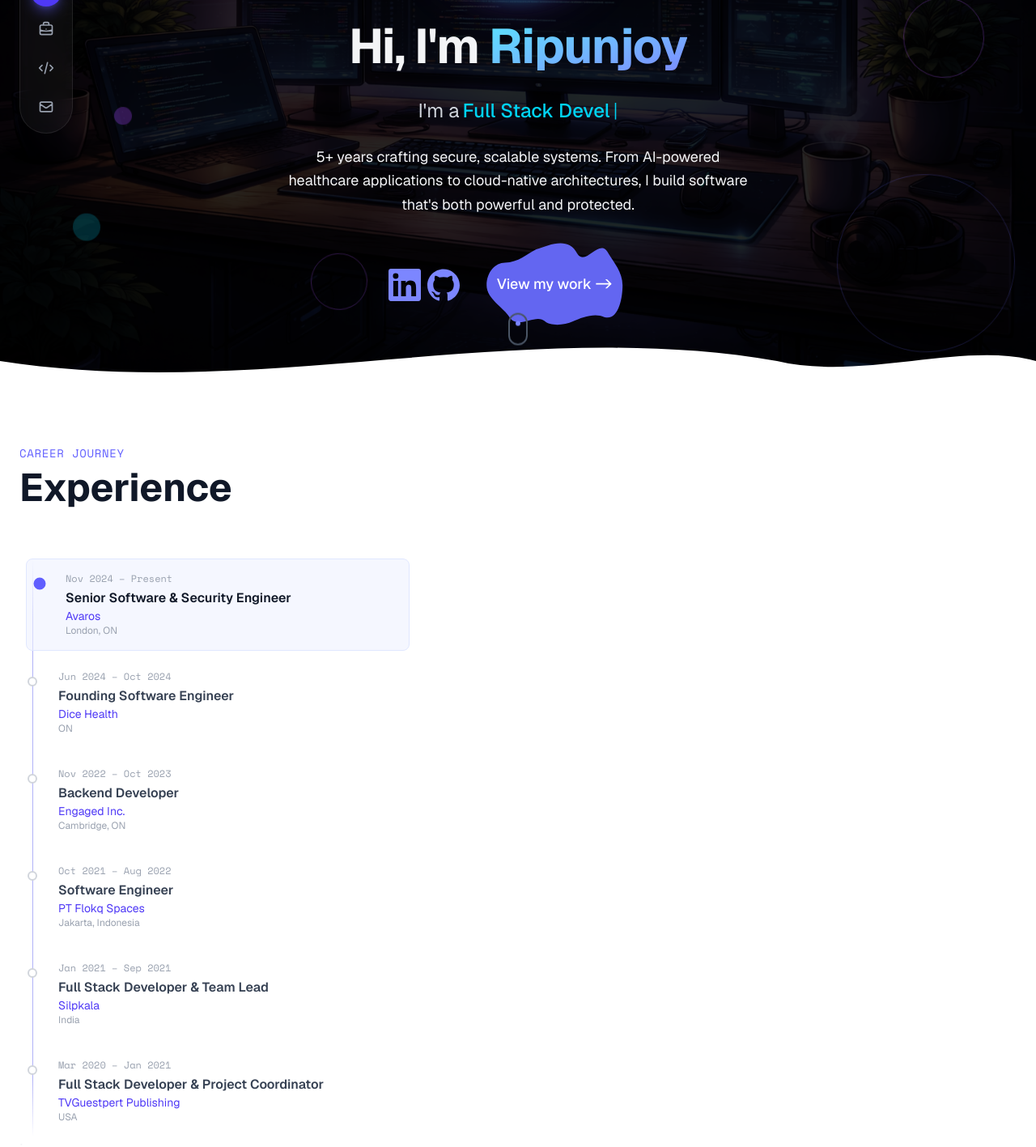
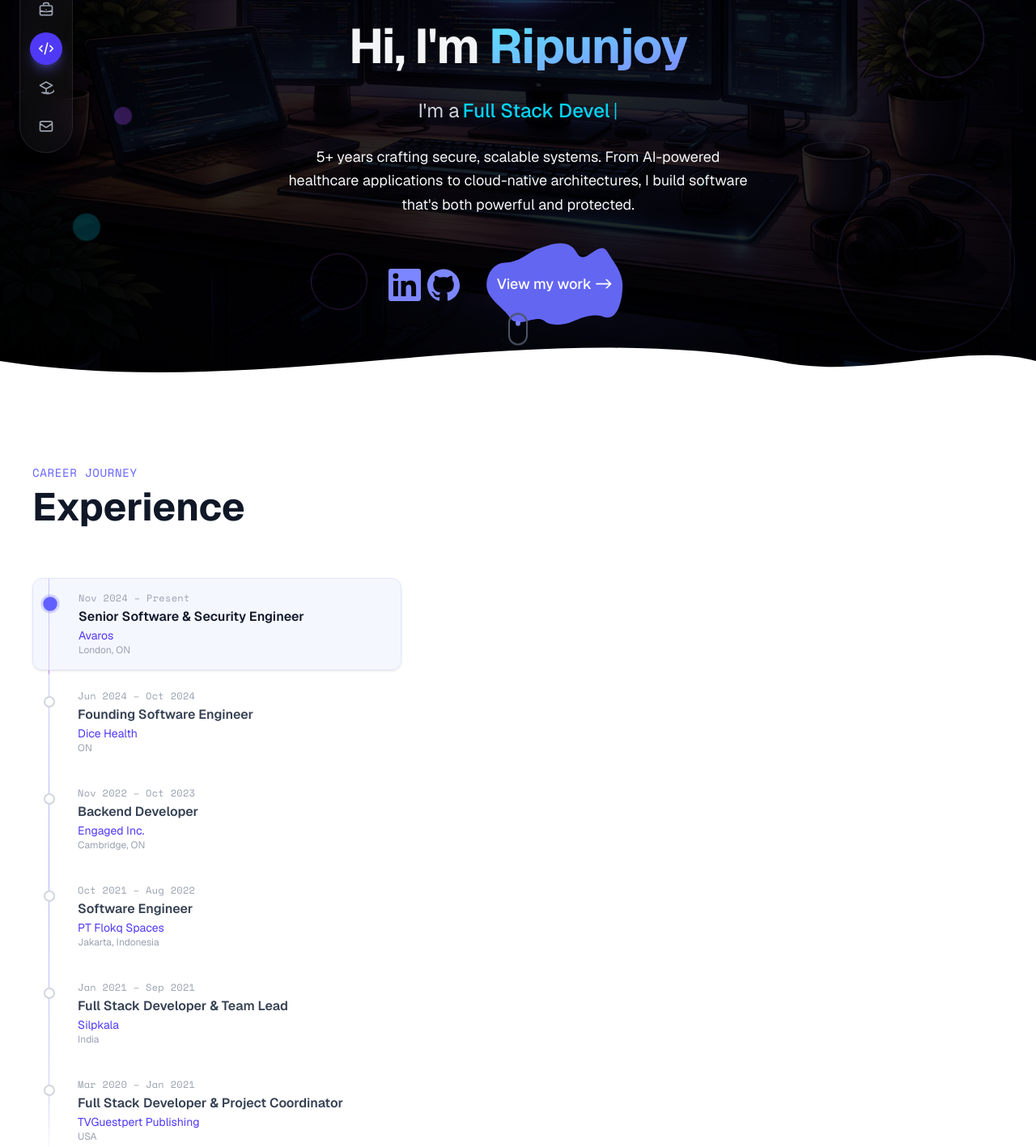
Before and after one commit to ronnie-1947/portfolio, a Next.js app: page / in a window 1280 px wide. Shown: the part 340-1757 px from the top of the page at 81% size. Built offline with nearby package versions, Linux system fonts and the light colour scheme.

Commit message:
Finished education section

```diff
--- a/src/app/components/ExperienceSection.tsx
+++ b/src/app/components/ExperienceSection.tsx
@@ -1,5 +1,4 @@
 import ExperienceClient from "./client/ExperienceClient";
-import WaveMask from "./ui/WaveMask";
 
 export type Experience = {
   id: number;
@@ -18,8 +17,5 @@ export default function ExperienceSection({
   experiences: Experience[];
   theme?: "dark" | "light";
 }) {
-  return <>
-  <ExperienceClient experiences={experiences} theme={theme} />;
-  <WaveMask variant="light-to-dark" />
-  </>
+  return <ExperienceClient experiences={experiences} theme={theme} />;
 }
--- a/src/app/components/Navbar.tsx
+++ b/src/app/components/Navbar.tsx
@@ -31,6 +31,15 @@ const navItems = [
     ),
   },
   {
+    id: "education",
+    label: "Education",
+    icon: (
+      <svg className="w-5 h-5" fill="none" stroke="currentColor" viewBox="0 0 24 24">
+        <path strokeLinecap="round" strokeLinejoin="round" strokeWidth={2} d="M12 14l9-5-9-5-9 5 9 5zm0 0l6.16-3.422a12.083 12.083 0 01.665-.33m6.843 3.752A12.066 12.066 0 0112 21c-2.132 0-4.15-.523-6.003-1.434M12 14v7m0 0l3.16-1.623M12 21l-3.16-1.623" />
+      </svg>
+    ),
+  },
+  {
     id: "contact",
     label: "Contact",
     icon: (
@@ -53,23 +62,24 @@ export default function Navbar() {
   };
 
   useEffect(() => {
-    const sections = navItems
-      .map((item) => document.getElementById(item.id))
-      .filter(Boolean) as HTMLElement[];
+    const handleScroll = () => {
+      const sections = navItems
+        .map((item) => document.getElementById(item.id))
+        .filter(Boolean) as HTMLElement[];
 
-    const observer = new IntersectionObserver(
-      (entries) => {
-        entries.forEach((entry) => {
-          if (entry.isIntersecting) {
-            setActive(entry.target.id);
-          }
-        });
-      },
-      { rootMargin: "-40% 0px -55% 0px" }
-    );
+      const scrollY = window.scrollY + window.innerHeight * 0.4;
 
-    sections.forEach((section) => observer.observe(section));
-    return () => observer.disconnect();
+      for (let i = sections.length - 1; i >= 0; i--) {
+        if (sections[i].offsetTop <= scrollY) {
+          setActive(sections[i].id);
+          return;
+        }
+      }
+    };
+
+    window.addEventListener("scroll", handleScroll, { passive: true });
+    handleScroll();
+    return () => window.removeEventListener("scroll", handleScroll);
   }, []);
 
   return (
--- a/src/app/components/client/ExperienceClient.tsx
+++ b/src/app/components/client/ExperienceClient.tsx
@@ -14,9 +14,9 @@ export default function ExperienceClient({
   const [selectedExp, setSelectedExp] = useState<Experience>(experiences[0]);
   const [mobileOpen, setMobileOpen] = useState(false);
   const isLight = theme === "light";
+
   const handlePointerEnter = useCallback(
     (exp: Experience, e: React.PointerEvent) => {
-      // Only update on hover for mouse/pen — ignore touch
       if (e.pointerType === "mouse" || e.pointerType === "pen") {
         setSelectedExp(exp);
       }
@@ -24,66 +24,106 @@ export default function ExperienceClient({
     [],
   );
 
-  const handleClick = useCallback(
-    (exp: Experience) => {
-      setSelectedExp(exp);
-      setMobileOpen(true);
-    },
-    [],
-  );
+  const handleClick = useCallback((exp: Experience) => {
+    setSelectedExp(exp);
+    setMobileOpen(true);
+  }, []);
+
+  const selectedIndex = experiences.findIndex((e) => e.id === selectedExp.id);
 
   return (
-    <div className="grid lg:grid-cols-5 gap-8">
+    <div className="grid lg:grid-cols-5 2xl:grid-cols-7 gap-6 lg:gap-10 2xl:gap-14">
       {/* Timeline */}
-      <div className="lg:col-span-2 relative">
-        <div className="absolute left-4 top-0 bottom-0 w-px timeline-line"></div>
-        <div className="space-y-2">
+      <div className="lg:col-span-2 2xl:col-span-3 relative">
+        {/* Timeline track */}
+        <div className="absolute left-4 lg:left-5 top-0 bottom-0 w-px timeline-line" />
+
+        {/* Animated progress fill */}
+        <div
+          className="absolute left-4 lg:left-5 top-0 w-px transition-all duration-500 ease-out rounded-full"
+          style={{
+            height: `${((selectedIndex + 1) / experiences.length) * 100}%`,
+            background:
+              "linear-gradient(180deg, rgba(99,102,241,0.8) 0%, rgba(168,85,247,0.6) 100%)",
+          }}
+        />
+
+        <div className="space-y-1 md:space-y-2">
           {experiences.map((exp, index) => (
             <div
               key={exp.id}
-              className={`experience-item relative pl-12 py-4 cursor-pointer rounded-lg ${
+              className={`experience-item relative pl-11 lg:pl-14 py-3 md:py-4 2xl:py-5 cursor-pointer rounded-xl transition-all ${
                 selectedExp.id === exp.id
                   ? isLight
-                    ? "active border border-indigo-100 bg-indigo-50/60"
+                    ? "active border border-indigo-100 bg-indigo-50/60 shadow-sm"
                     : "active glass-card"
                   : isLight
-                  ? "hover:bg-indigo-50/50"
-                  : "hover:bg-white/5"
+                    ? "hover:bg-indigo-50/40"
+                    : "hover:bg-white/5"
               }`}
               onClick={() => handleClick(exp)}
               onPointerEnter={(e) => handlePointerEnter(exp, e)}
-              style={{ animationDelay: `${index * 0.1}s` }}
+              style={{ animationDelay: `${index * 0.08}s` }}
             >
+              {/* Timeline dot */}
               <div
-                className={`absolute left-2.5 top-6 w-3 h-3 rounded-full border-2 transition-all duration-300 ${
+                className={`absolute left-2.5 lg:left-3.5 top-5 md:top-6 w-3 h-3 lg:w-3.5 lg:h-3.5 rounded-full border-2 transition-all duration-300 ${
                   selectedExp.id === exp.id
-                    ? "bg-indigo-500 border-indigo-500 scale-125"
+                    ? "bg-indigo-500 border-indigo-500 scale-125 timeline-dot-active"
                     : isLight
-                    ? "bg-white border-gray-300"
-                    : "bg-[#0a0a0b] border-gray-600"
+                      ? "bg-white border-gray-300 hover:border-indigo-300"
+                      : "bg-[#0a0a0b] border-gray-600 hover:border-indigo-500"
                 }`}
-              ></div>
-              <div className={`font-mono text-xs mb-1 ${isLight ? "text-gray-400" : "text-gray-500"}`}>
+              />
+
+              {/* Period */}
+              <div
+                className={`font-mono text-[0.65rem] md:text-xs 2xl:text-sm mb-1 tracking-wide ${
+                  isLight ? "text-gray-400" : "text-gray-500"
+                }`}
+              >
                 {exp.period}
               </div>
+
+              {/* Role */}
               <h3
-                className={`font-semibold transition-colors duration-200 ${
+                className={`font-semibold text-sm md:text-base lg:text-base 2xl:text-lg leading-snug transition-colors duration-200 ${
                   selectedExp.id === exp.id
-                    ? isLight ? "text-gray-900" : "text-white"
-                    : isLight ? "text-gray-700" : "text-gray-300"
+                    ? isLight
+                      ? "text-gray-900"
+                      : "text-white"
+                    : isLight
+                      ? "text-gray-700"
+                      : "text-gray-300"
                 }`}
               >
                 {exp.role}
               </h3>
-              <p className={`text-sm ${isLight ? "text-indigo-600" : "text-indigo-400"}`}>{exp.company}</p>
-              <p className={`text-xs ${isLight ? "text-gray-400" : "text-gray-500"}`}>{exp.location}</p>
+
+              {/* Company */}
+              <p
+                className={`text-xs md:text-sm 2xl:text-base mt-0.5 ${
+                  isLight ? "text-indigo-600" : "text-indigo-400"
+                }`}
+              >
+                {exp.company}
+              </p>
+
+              {/* Location */}
+              <p
+                className={`text-[0.65rem] md:text-xs 2xl:text-sm ${
+                  isLight ? "text-gray-400" : "text-gray-500"
+                }`}
+              >
+                {exp.location}
+              </p>
             </div>
           ))}
         </div>
       </div>
 
       {/* Details panel */}
-      <div className="lg:col-span-3 lg:sticky lg:top-24">
+      <div className="lg:col-span-3 2xl:col-span-4 lg:sticky lg:top-24 self-start">
         <ExperienceDetailsPanel
           selectedExp={selectedExp}
           theme={theme}
--- a/src/app/globals.css
+++ b/src/app/globals.css
@@ -116,16 +116,30 @@ body {
   background: linear-gradient(
     180deg,
     transparent 0%,
-    rgba(99, 102, 241, 0.5) 10%,
-    rgba(99, 102, 241, 0.5) 90%,
+    rgba(99, 102, 241, 0.3) 10%,
+    rgba(99, 102, 241, 0.5) 50%,
+    rgba(99, 102, 241, 0.3) 90%,
     transparent 100%
   );
+}
+
+/* ─── Timeline dot ───────────────────────────────────────────────────────── */
+
+@keyframes dotPulse {
+  0%, 100% { box-shadow: 0 0 0 0 rgba(99, 102, 241, 0.4); }
+  50%      { box-shadow: 0 0 0 6px rgba(99, 102, 241, 0); }
+}
+
+.timeline-dot-active {
+  animation: dotPulse 2s ease-in-out infinite;
 }
 
 /* ─── Experience items ───────────────────────────────────────────────────── */
 
 .experience-item {
   transition: all 0.3s cubic-bezier(0.4, 0, 0.2, 1);
+  opacity: 0;
+  animation: fadeInUp 0.5s ease-out forwards;
 }
 
 .experience-item:hover,
@@ -133,15 +147,33 @@ body {
   transform: translateX(0.5rem);
 }
 
+/* ─── Detail panel content transition ────────────────────────────────────── */
+
+@keyframes detailFadeIn {
+  from { opacity: 0; transform: translateY(0.5rem); }
+  to   { opacity: 1; transform: translateY(0); }
+}
+
+.detail-animate-in {
+  animation: detailFadeIn 0.4s ease-out forwards;
+}
+
+.detail-item {
+  opacity: 0;
+  animation: fadeInUp 0.4s ease-out forwards;
+}
+
 /* ─── Skill tags ─────────────────────────────────────────────────────────── */
 
 .skill-tag {
   transition: all 0.2s ease;
+  opacity: 0;
+  animation: fadeInUp 0.3s ease-out forwards;
 }
 
 .skill-tag:hover {
-  transform: translateY(-0.125rem);
-  box-shadow: 0 0 16px rgba(6, 182, 212, 0.35), 0 0 4px rgba(6, 182, 212, 0.2) !important;
+  transform: translateY(-0.125rem) scale(1.05);
+  box-shadow: 0 0 16px rgba(99, 102, 241, 0.35), 0 0 4px rgba(99, 102, 241, 0.2);
 }
 
 /* ─── Photo collage grid ─────────────────────────────────────────────────── */
--- a/src/app/page.tsx
+++ b/src/app/page.tsx
@@ -28,13 +28,16 @@ export default function Portfolio() {
       <HeroSection profileImage={PROFILE_IMAGE} />
 
       {/* Experience Section */}
-      <section id="experience" className=" bg-white min-h-screen relative py-14 px-6 z-10">
-        <div className="max-w-7xl mx-auto">
-          <div className="mb-16 animate-fade-in-up">
-            <p className="font-mono text-sm text-indigo-500 tracking-wider uppercase mb-2">
+      <section
+        id="experience"
+        className="bg-white min-h-screen relative py-14 md:py-20 2xl:py-28 px-6 md:px-10 2xl:px-16 z-10"
+      >
+        <div className="max-w-7xl 2xl:max-w-360 mx-auto">
+          <div className="mb-12 md:mb-16 2xl:mb-20 animate-fade-in-up">
+            <p className="font-mono text-xs md:text-sm 2xl:text-base text-indigo-500 tracking-wider uppercase mb-2">
               Career Journey
             </p>
-            <h2 className="text-4xl md:text-5xl font-bold text-gray-900">
+            <h2 className="text-3xl md:text-4xl lg:text-5xl 2xl:text-6xl font-bold text-gray-900">
               Experience
             </h2>
           </div>
```
Also changed, not shown: src/app/components/client/ExperienceDetailsPanel.tsx (+40 -19 lines).
